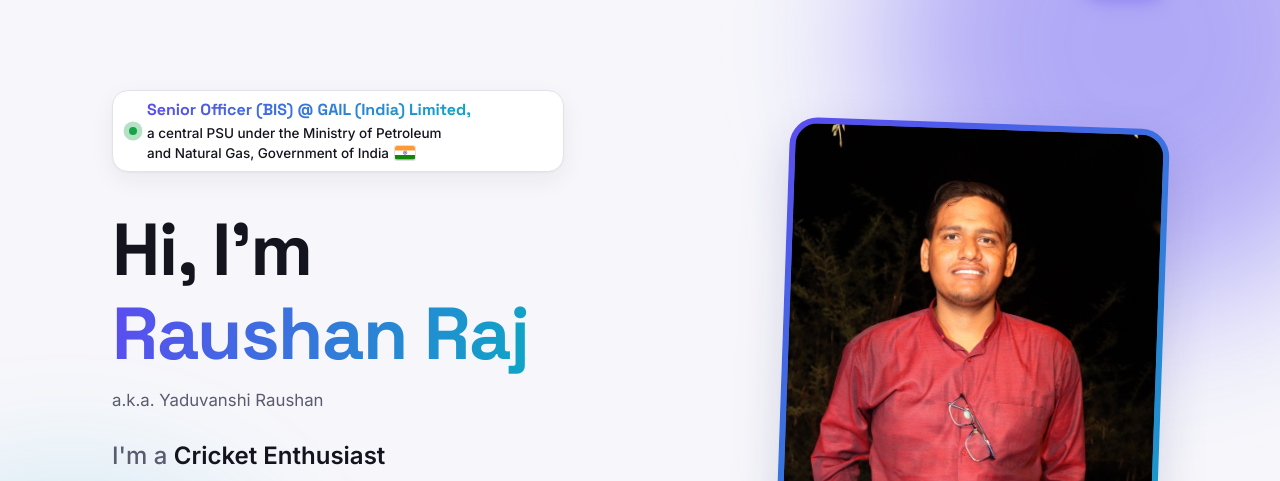
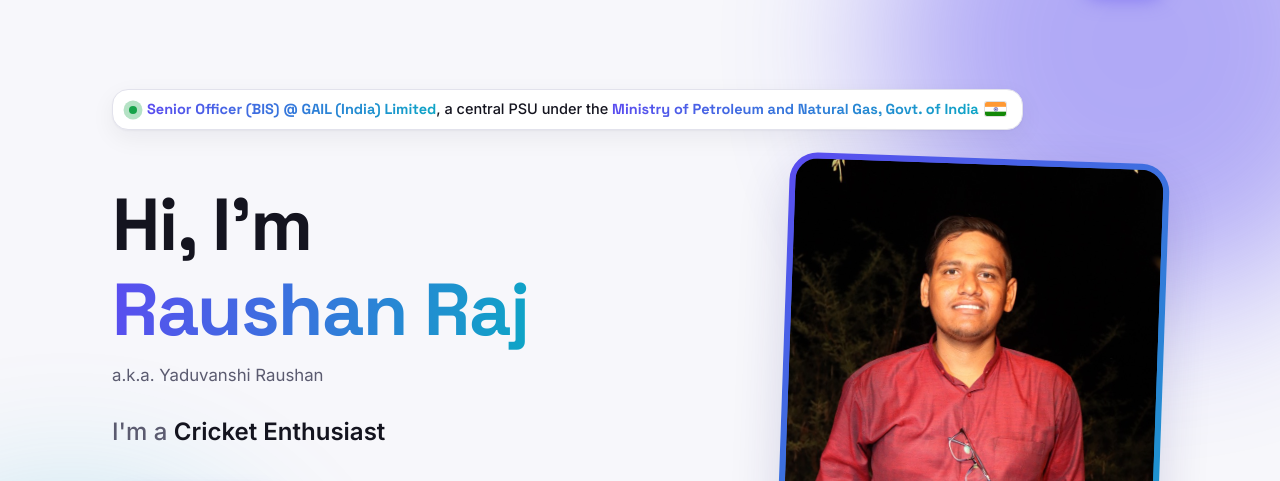
Before and after one commit to raushanraj358/Raushan-Yaduvanshi, a plain HTML site: page index.html in a window 1280 px wide. Shown: the part 57-538 px from the top of the page. Drawn offline with Linux system fonts and the light colour scheme.

Commit message:
Revamped my web

```diff
--- a/css/style.css
+++ b/css/style.css
@@ -178,18 +178,19 @@ ul, ol { margin: 0; padding: 0; list-style: none; }
 }
 .hero::before { width: 520px; height: 520px; background: var(--accent); top: -160px; right: -120px; }
 .hero::after { width: 420px; height: 420px; background: var(--accent-2); bottom: -180px; left: -140px; opacity: .25; }
-.hero__grid { display: grid; grid-template-columns: 1.2fr .8fr; align-items: center; gap: clamp(32px, 6vw, 80px); }
+.hero__grid { display: grid; grid-template-columns: 1.2fr .8fr; align-items: center; column-gap: clamp(32px, 6vw, 80px); row-gap: 28px; }
 .badge {
-  display: inline-flex; align-items: center; gap: 10px; max-width: 620px;
+  display: inline-flex; align-items: center; gap: 10px;
   padding: 8px 16px; border-radius: 16px; font-size: 13.5px; font-weight: 500; line-height: 1.5; text-align: left;
   background: var(--surface); border: 1px solid var(--border); box-shadow: var(--shadow);
 }
-.badge > span { max-width: 400px; text-wrap: balance; }
 .flag { display: inline-block; width: 1.5em; height: 1em; vertical-align: -.15em; margin-left: 2px; border-radius: 2px; box-shadow: 0 0 0 1px rgba(0,0,0,.12); }
-.badge__role { display: block; width: fit-content; font-family: var(--font-display); font-size: 16px; font-weight: 700; line-height: 1.35; margin-bottom: 2px; }
+.badge { grid-column: 1 / -1; justify-self: start; margin: 0; font-size: 14.5px; }
+.badge .hl { font-family: var(--font-display); font-weight: 700; }
+@media (min-width: 1100px) { .badge { white-space: nowrap; } }
 .badge__dot { flex: none; width: 8px; height: 8px; border-radius: 50%; background: var(--success); box-shadow: 0 0 0 0 var(--success); animation: pulse 2s infinite; }
 @keyframes pulse { 70% { box-shadow: 0 0 0 8px transparent; } 100% { box-shadow: 0 0 0 0 transparent; } }
-.hero__title { font-size: clamp(2.5rem, 7vw, 4.6rem); margin-top: 22px; }
+.hero__title { font-size: clamp(2.5rem, 7vw, 4.6rem); }
 .hero__title .gradient-text { white-space: nowrap; }
 .hero__aka { margin: 10px 0 0; color: var(--muted); font-size: 1.05rem; }
 .hero__role { margin: 22px 0 32px; font-size: clamp(1.15rem, 2.4vw, 1.5rem); font-weight: 500; min-height: 1.6em; }
@@ -347,6 +348,8 @@ ul, ol { margin: 0; padding: 0; list-style: none; }
   .portrait { width: min(62vw, 260px); border-radius: 50%; aspect-ratio: 1; transform: none; }
   .portrait img { border-radius: 50%; object-position: 50% 12%; }
   .badge, .hero__cta, .socials { justify-content: center; }
+  .badge { display: block; justify-self: center; text-align: center; text-wrap: balance; }
+  .badge__dot { display: inline-block; margin-right: 8px; vertical-align: .1em; }
   .hero__text { display: flex; flex-direction: column; align-items: center; }
   .about, .contact { grid-template-columns: 1fr; }
 }
@@ -356,7 +359,6 @@ ul, ol { margin: 0; padding: 0; list-style: none; }
   :root { --header-h: 58px; --tabbar-h: calc(64px + env(safe-area-inset-bottom)); }
   .brand__name { display: none; }
   .hero { min-height: auto; padding-top: calc(var(--header-h) + env(safe-area-inset-top) + 28px); padding-bottom: 56px; }
-  .hero__title { margin-top: 18px; }
   .hero__cta { width: 100%; flex-direction: column; }
   .hero__cta .btn { width: 100%; }
   .grid--2 { grid-template-columns: 1fr; }
--- a/index.html
+++ b/index.html
@@ -90,8 +90,8 @@
   <!-- Hero -->
   <section class="hero" id="home">
     <div class="container hero__grid">
+      <p class="badge"><span class="badge__dot"></span><span><strong class="hl gradient-text">Senior Officer (BIS) @ GAIL (India) Limited</strong>, a central PSU under the <strong class="hl gradient-text">Ministry of Petroleum and Natural Gas, Govt. of India</strong>&nbsp;<svg class="flag" viewBox="0 0 30 20" role="img" aria-label="Flag of India"><rect width="30" height="20" fill="#fff"/><rect width="30" height="6.67" fill="#FF9933"/><rect y="13.33" width="30" height="6.67" fill="#138808"/><circle cx="15" cy="10" r="2.6" fill="none" stroke="#000080" stroke-width=".5"/><circle cx="15" cy="10" r=".55" fill="#000080"/><path d="M15 7.4v5.2M12.4 10h5.2M13.16 8.16l3.68 3.68M16.84 8.16l-3.68 3.68" stroke="#000080" stroke-width=".3"/></svg></span></p>
       <div class="hero__text">
-        <p class="badge"><span class="badge__dot"></span><span><strong class="badge__role gradient-text">Senior Officer (BIS) @ GAIL (India) Limited,</strong> a central PSU under the Ministry of Petroleum and Natural Gas, Government of India&nbsp;<svg class="flag" viewBox="0 0 30 20" role="img" aria-label="Flag of India"><rect width="30" height="20" fill="#fff"/><rect width="30" height="6.67" fill="#FF9933"/><rect y="13.33" width="30" height="6.67" fill="#138808"/><circle cx="15" cy="10" r="2.6" fill="none" stroke="#000080" stroke-width=".5"/><circle cx="15" cy="10" r=".55" fill="#000080"/><path d="M15 7.4v5.2M12.4 10h5.2M13.16 8.16l3.68 3.68M16.84 8.16l-3.68 3.68" stroke="#000080" stroke-width=".3"/></svg></span></p>
         <h1 class="hero__title">Hi, I'm <span class="gradient-text">Raushan Raj</span></h1>
         <p class="hero__aka">a.k.a. Yaduvanshi Raushan</p>
         <p class="hero__role">
```
